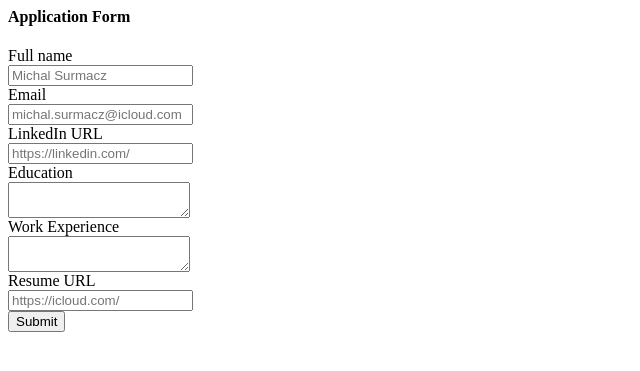
After one commit to Michal-Surmacz/careers-website, a Flask app: template templates/application_form.html in a window 1280 px wide. The commit adds this page. Shown: the top 371 px of the page, without its empty margins (0-640 px from the left). Run offline with Flask 3, Linux system fonts and the light colour scheme; the template is opened without the code that fills it, so the values that code supplies are empty.

Commit message:
store application in database

```diff
--- a/app.py
+++ b/app.py
@@ -1,5 +1,5 @@
-from flask import Flask, render_template, jsonify
-from database import load_jobs_from_db, load_job_from_db
+from flask import Flask, render_template, jsonify, request
+from database import load_jobs_from_db, load_job_from_db, add_application_to_db
 
 app = Flask(__name__)
 
@@ -24,5 +24,19 @@ def show_job(id):
   return render_template('jobpage.html',
                          job=job)
 
+@app.route("/job/<id>/apply", methods=['POST'])
+def apply_to_job(id):
+    data = request.form
+    job = load_job_from_db(id)
+    if not job:
+        return "Job not found", 404
+
+    add_application_to_db(id, data)
+
+    return render_template('application_submitted.html',
+                           application=data,
+                           job=job)
+
+
 if __name__ == "__main__":
     app.run(host='0.0.0.0', debug=True)
--- /dev/null
+++ b/templates/application_form.html
@@ -0,0 +1,37 @@
+<h4>Application Form</h4>
+
+<form action="/job/{{job['id']}}/apply" method="post">
+
+  <div class="mb-2">
+    <label>Full name</label><br>
+    <input type="text" placeholder="Michal Surmacz" name="full_name" required>
+  </div>
+
+  <div class="mb-2">
+    <label>Email</label><br>
+    <input type="email" placeholder="michal.surmacz@icloud.com" name="email" required>
+  </div>
+
+  <div class="mb-2">
+    <label>LinkedIn URL</label><br>
+    <input type="url" placeholder="https://linkedin.com/" name="linkedin_url">
+  </div>
+
+  <div class="mb-2">
+    <label>Education</label><br>
+    <textarea name="education"></textarea>
+  </div>
+
+  <div class="mb-2">
+    <label>Work Experience</label><br>
+    <textarea name="work_experience"></textarea>
+  </div>
+
+  <div class="mb-2">
+    <label>Resume URL</label><br>
+    <input type="url" placeholder="https://icloud.com/" name="resume_url">
+  </div>
+
+  <input type="Submit">
+
+</form>
--- a/templates/jobpage.html
+++ b/templates/jobpage.html
@@ -25,7 +25,8 @@
       </ul>
       <h4>Salary</h4>
       <p>{{job.salary}} {{job.currency}}</p>
-
+      {% include 'application_form.html' %}
+    </div>
     {% include 'footer.html' %}
   </body>
 </html>
```
Also changed, not shown: database.py (+14 -0 lines), templates/application_submitted.html (added, +35 -0 lines).
